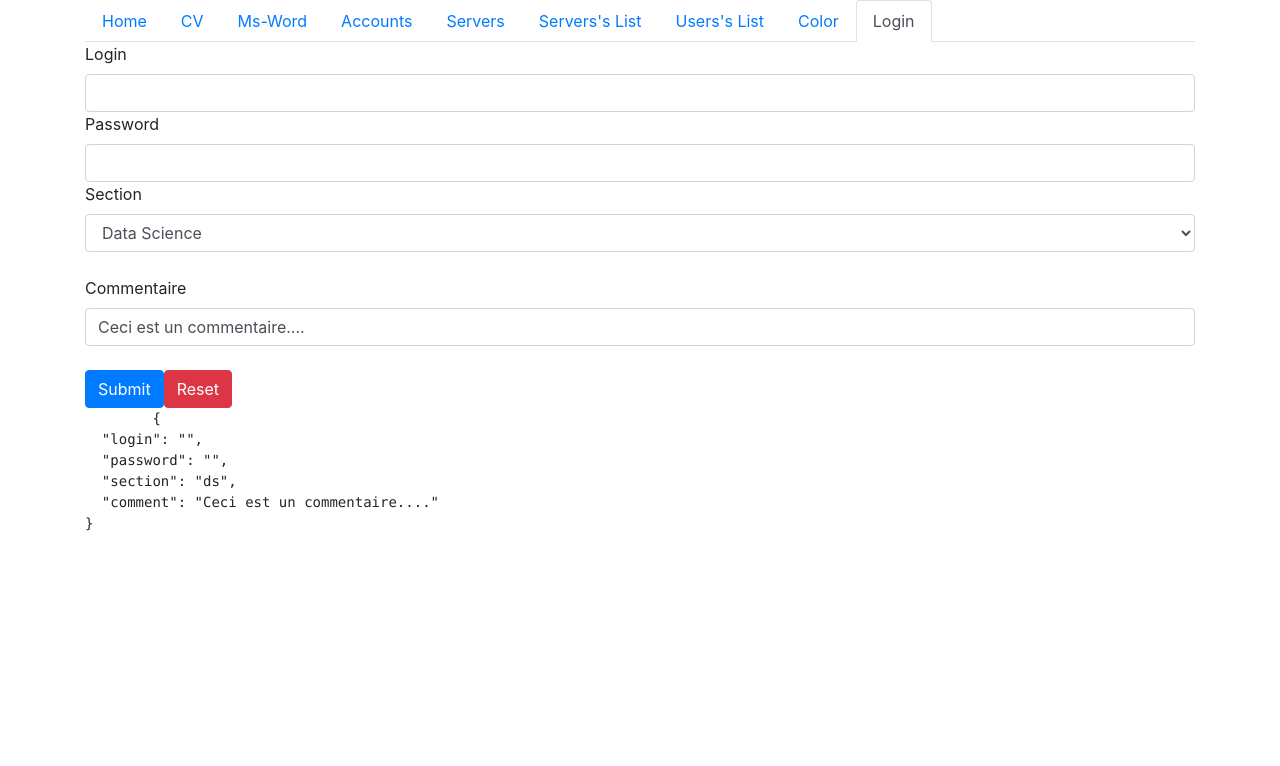
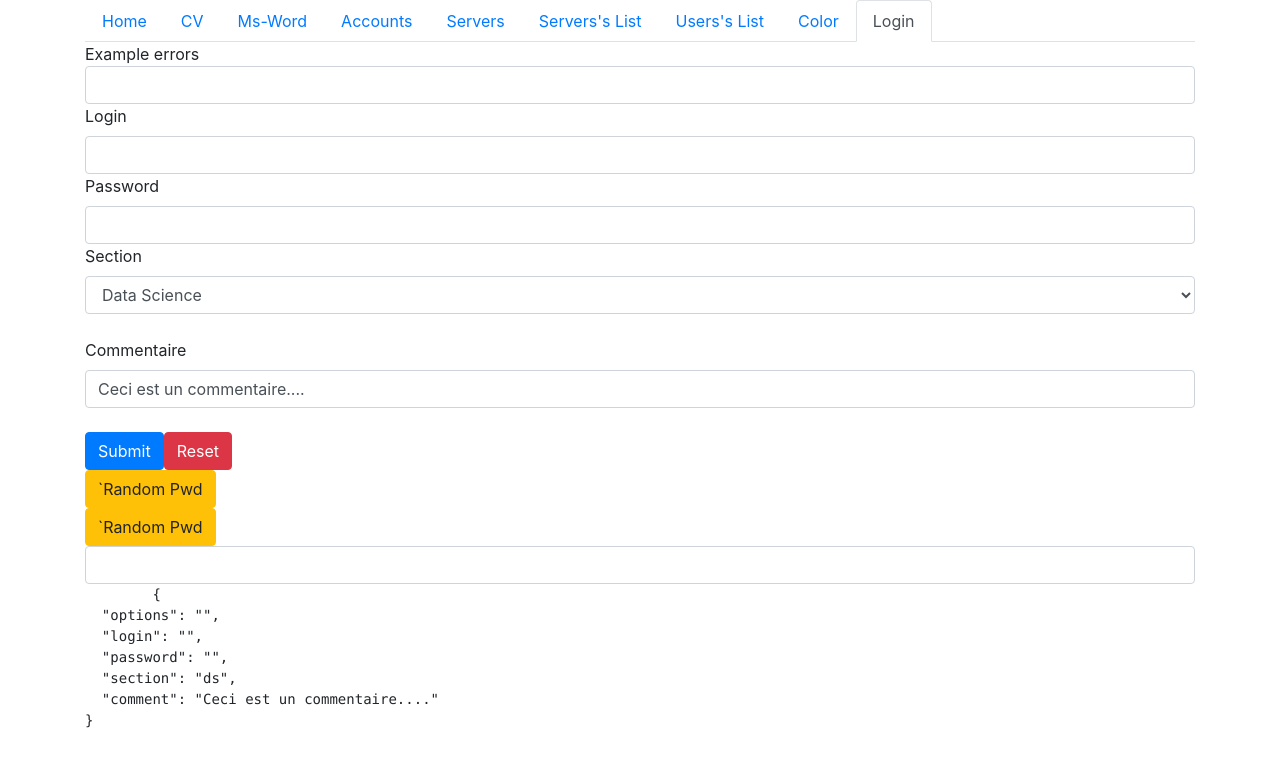
Before and after one commit to n2sy/Cv-Gtec, an Angular app: page /login in a window 1280 px wide. Shown: the top 766 px of the page. Built offline with nearby package versions, Linux system fonts and the light colour scheme.

Commit message:
Patch a form

```diff
--- a/src/app/login/login.component.html
+++ b/src/app/login/login.component.html
@@ -1,4 +1,14 @@
 <form #f="ngForm" (ngSubmit)="showForm(f)">
+
+
+    Example errors<br>
+    <input ngModel #er="ngModel" required minlength="6" pattern="nidhal jelassi" type="text" class="form-control" name="options">
+    <div class="alert alert-danger" *ngIf="er.invalid && er.touched">
+        <p *ngIf="er.errors.required" >Ce champ est obligatoire !</p>
+        <p *ngIf="er.errors.minlength">Le nombre minimum de caractères est 6 !</p>
+        <p *ngIf="er.errors.pattern">Le pattern est nidhal jelassi !</p>
+    </div>
+
     <label for="login">Login</label>
     <input ngModel #name="ngModel" required email type="text" class="form-control" name="login" id="login">
 
@@ -17,7 +27,11 @@
     <input type="text" class="form-control" [(ngModel)]="myComment" name="comment" id="comm">
     <br>
     <button class="btn btn-primary">Submit</button>
-    <button class="btn btn-danger" (click)="resetForm(f)">Reset</button>
+    <button class="btn btn-danger" (click)="resetForm(f)">Reset</button><br>
+    <button class="btn btn-warning" (click)="generatePwd(f)">`Random Pwd</button><br>
+    <button class="btn btn-warning" (click)="generatePwdII(f)">`Random Pwd </button><br>
+
+        <input id="my-input" class="form-control" type="text" name="">
 
     <pre>
         {{ f.value | json}}
--- a/src/app/login/login.component.ts
+++ b/src/app/login/login.component.ts
@@ -22,4 +22,22 @@ export class LoginComponent implements OnInit {
     f.reset();
   }
 
+  generatePwd(f) {
+    f.setValue({
+      "options": "",
+      "login": "",
+      "password": "generatedPqssword123",
+      "section": "d",
+      "comment": ""
+    })
+  }
+
+    generatePwdII(f) {
+      f.form.patchValue({
+        "password" : "nidhalpassword"
+      })
+    }
+
+
+
 }
```
